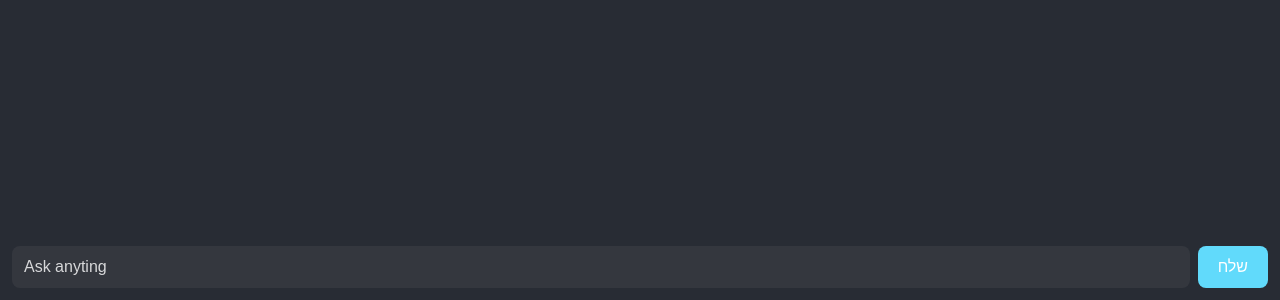
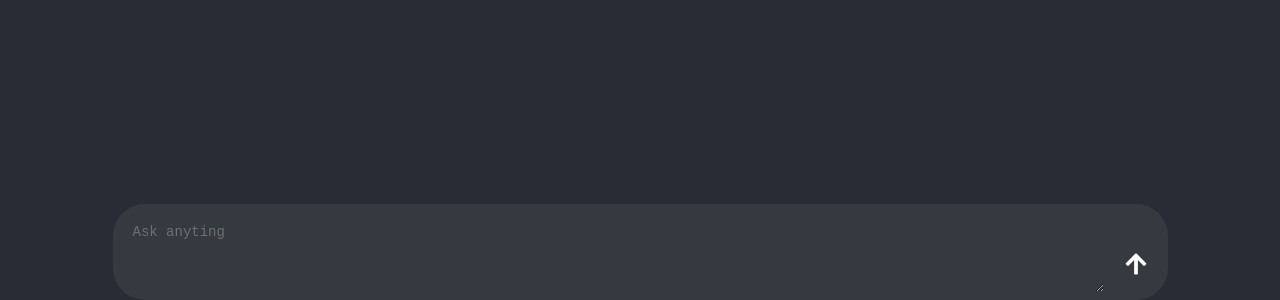
Before and after one commit to kfir571/chatgpt-mock, a React (Create React App) app in the folder chatgpt-mock-app/: page / in a window 1280 px wide. Shown: the part 500-800 px from the top of the page. Built offline with nearby package versions, Linux system fonts and the light colour scheme.

Commit message:
design update

```diff
--- a/chatgpt-mock-app/src/App.css
+++ b/chatgpt-mock-app/src/App.css
@@ -20,7 +20,7 @@
   flex-direction: column;
   align-items: center;
   justify-content: center;
-  font-size: calc(10px + 2vmin);
+  font-size: 14px;
   color: white;
 }
 
@@ -32,6 +32,15 @@ body, html {
   margin: 0;
   background-color: #282c34;
   overflow: hidden;
+}
+
+.temp {
+  display: flex;
+  flex-direction: column;
+  justify-content: space-between;
+  height: 100vh;
+  align-items: center;
+
 }
 
 .chat-box {
@@ -48,22 +57,24 @@ body, html {
   flex: 1;
   display: flex;
   flex-direction: column;
+  flex-wrap: nowrap;
   gap: 8px;
   overflow-y: auto;
-  padding-bottom: 100px;
+  padding-bottom: 16px;
   padding-top: 32px;
   background-color: transparent;
   align-items: stretch;
-  width: 100vh;
   box-sizing: border-box;
   scrollbar-width: thin;
   scrollbar-color: transparent transparent;
+
+  width: calc(100vw - 225px);
 }
 
 .message-item {
   color: #000;
   padding: 10px 14px;
-  border-radius: 12px;
+  border-radius: 16px;
   margin-bottom: 8px;
   max-width: 60%;
   word-wrap: break-word;
@@ -75,12 +86,13 @@ body, html {
 }
 
 .message-item.query {
-  background-color: #d4f8d4;
+  background-color: #6cd0d4;
   align-self: flex-end;
 }
 
 .message-item.response {
-  background-color: #e0e0e0;
+  background-color: #c4eef0;
+  opacity: 0.9;
   align-self: flex-start;
 }
 
@@ -88,53 +100,54 @@ body, html {
   display: flex;
   flex-direction: row;
   flex: 2;
-  position: fixed;
-  bottom: 0;
-  left: 0;
-  right: 0;
-  padding: 12px;
-  background-color: #282c34;
+  position: static;
+  padding:8px;
+  background-color: #363940;
+  border-radius: 32px;
   gap: 8px;
   box-sizing: border-box;
+  width: calc(100vw - 225px);
+  align-items: flex-end;
+  height: inherit;
 }
 
-.chat-input input {
-  flex: 1;
+.chat-input textarea {
+  flex: 9;
   padding: 12px;
-  font-size: 16px;
+  font-size: 14px;
   border: none;
-  border-radius: 8px;
   outline: none;
   color: #ffffff;
   opacity: 0.9;
-  background-color: #363940;
+  background-color: transparent;
+  scrollbar-width: thin;
+  scrollbar-color: transparent transparent;
+  resize:vertical;
+  max-height: 10%;
 }
 
 .chat-input input::placeholder {
   color: #ffffff;
-  opacity: 0.9;
 }
 
 .chat-input button {
-  padding: 12px 20px;
+  padding: 12px;
   font-size: 16px;
-  background-color: #61dafb;
+  align-items: flex-end;
+  background-color: transparent;
   color: #fff;
   border: none;
-  border-radius: 8px;
+  border-radius:32px 32px 32px 32px;
+
   cursor: pointer;
   transition: background-color 0.2s ease;
 }
 
 .chat-input button:hover {
-  background-color: #21a1f1;
+  background-color: #6cd0d4;
+  opacity: 0.9;
 }
 
-.temp {
-  display: flex;
-  flex-direction: column;
-  height: 100vh;
-}
 
 @keyframes App-logo-spin {
   from {
--- a/chatgpt-mock-app/src/components/ChatInput.js
+++ b/chatgpt-mock-app/src/components/ChatInput.js
@@ -1,7 +1,9 @@
-import { useState } from "react";
+import { useRef, useEffect, useState } from "react";
+import { FaArrowUp } from "react-icons/fa";
 
 function ChatInput({ onAddMessage }) {
     const [input, setInput] = useState("");
+    const textareaRef = useRef(null);
 
     const handleSend = (e) => {
         e.preventDefault();
@@ -13,16 +15,34 @@ function ChatInput({ onAddMessage }) {
         setInput("");
     };
 
+    useEffect(() => {
+        if (textareaRef.current) {
+        textareaRef.current.style.height = "auto";
+        textareaRef.current.style.height = `${Math.min(textareaRef.current.scrollHeight, 150)}px`;
+        }
+    }, [input]);
+
+    const handleKeyDown = (e) => {
+        if (e.key === "Enter" && !e.shiftKey) {
+        e.preventDefault();
+        handleSend(e);
+        }
+    };
+
 
 
     return (
     <form onSubmit={handleSend} className="chat-input">
-        <input
+        <textarea
+            ref={textareaRef}
             value={input}
             onChange={(e) => setInput(e.target.value)}
+            onKeyDown={handleKeyDown}
             placeholder="Ask anyting"
         />
-        <button type="submit">שלח</button>
+        <button type="submit">
+            <FaArrowUp size={24} />
+        </button>
     </form>
     );
 } export default ChatInput;
--- a/chatgpt-mock-app/src/components/MessageItem.js
+++ b/chatgpt-mock-app/src/components/MessageItem.js
@@ -1,8 +1,4 @@
 function MessageItem({ type, message }) {
-
-
-
-
     return (
         <div  className={`message-item ${type}`}>
             {message}
--- a/chatgpt-mock-app/src/components/MessageList.js
+++ b/chatgpt-mock-app/src/components/MessageList.js
@@ -1,12 +1,19 @@
 import MessageItem from "./MessageItem";
+import { useEffect, useRef } from "react";
 
 function MessageList({ messages }) {
+    const bottomRef = useRef(null);
+
+    useEffect(() => {
+        bottomRef.current?.scrollIntoView({ behavior: "smooth" });
+      }, [messages]);
 
     return (
         <div className="message-list">
             {messages.map((message, index) => (
                 <MessageItem type={message.type} message={message.message} key={index}></MessageItem>
             ))}
+            <div ref={bottomRef} />
         </div>
     );
 } export default MessageList;
```
Also changed, not shown: chatgpt-mock-app/public/arrow-up.png (added).
